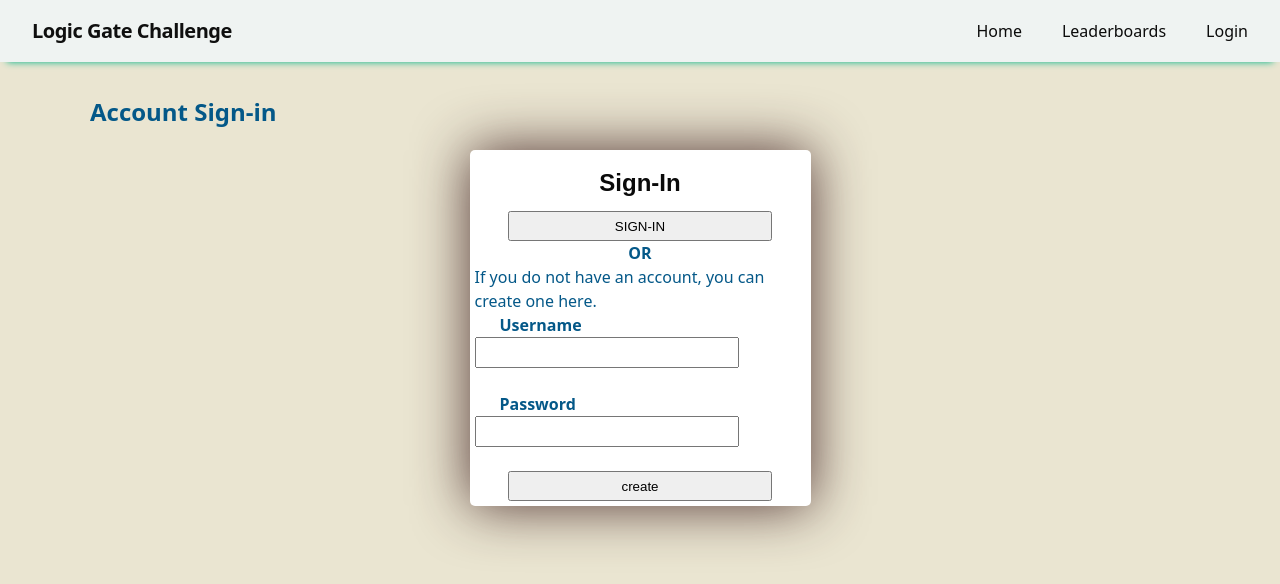
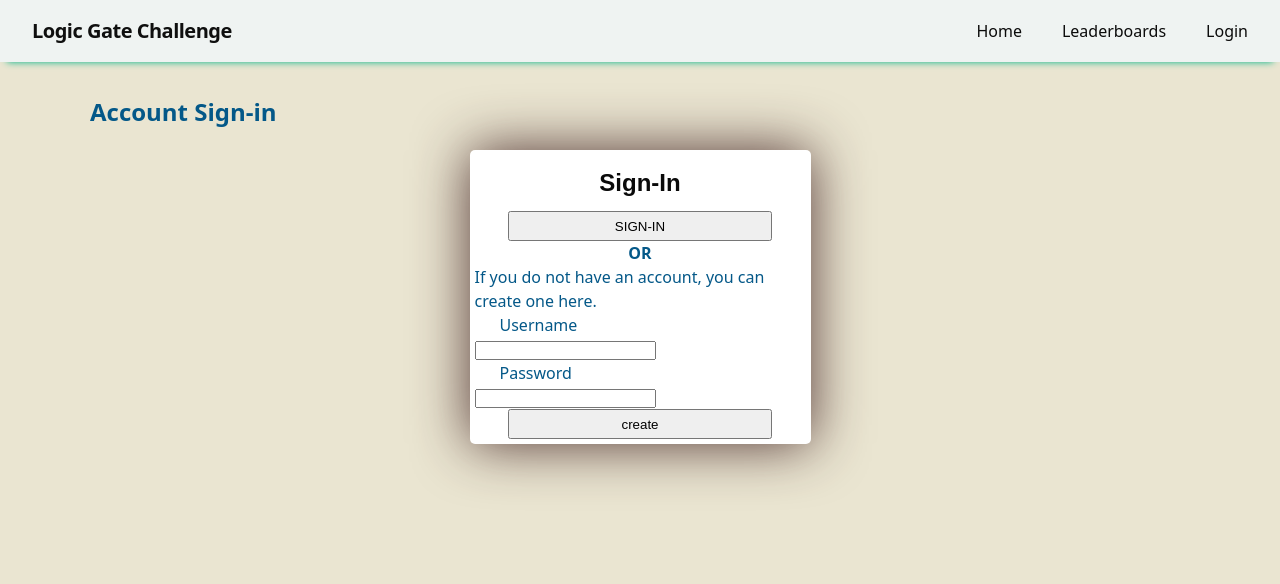
Before and after one commit to amcpc4k-maker/Logic-Gate-Simulator, a React (Vite) app: page /login in a window 1280 px wide. Shown: the top 584 px of the page. Built offline with nearby package versions, Linux system fonts and the light colour scheme.

Commit message:
Update app.css

```diff
--- a/frontend/src/stylesheets/app.css
+++ b/frontend/src/stylesheets/app.css
@@ -454,19 +454,17 @@ body {
 
 
 label {
-  font-weight: bold;
+  font-weight: 500;
   margin-left: 25px;
 }
 
 
 input {
-  height: 31px;
-  width: 80%;
-  display: block;
   maring-left: auto;
   margin-right: auto;
   justify-content: center;
 }
+
 
 .or-txt {
   text-align: center;
```
